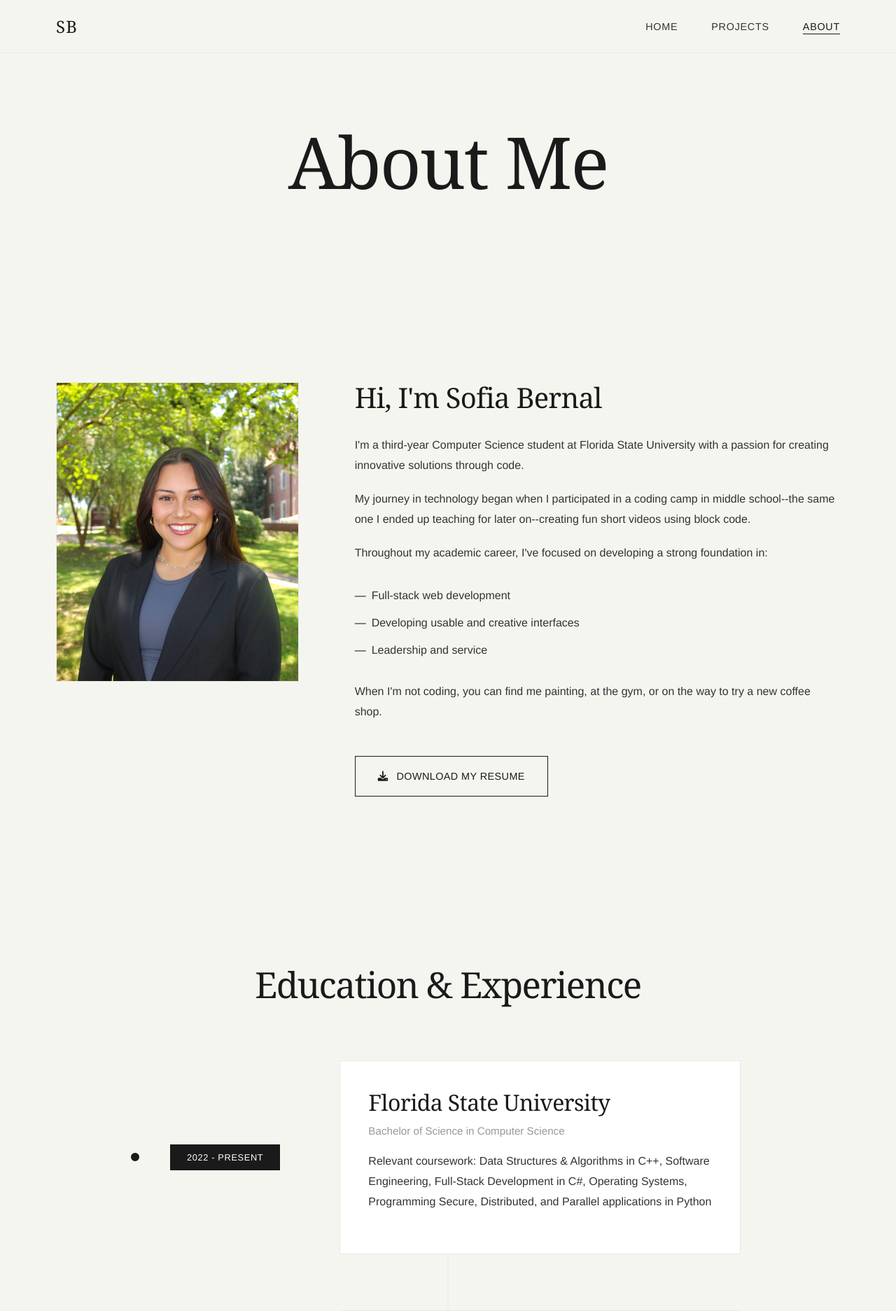
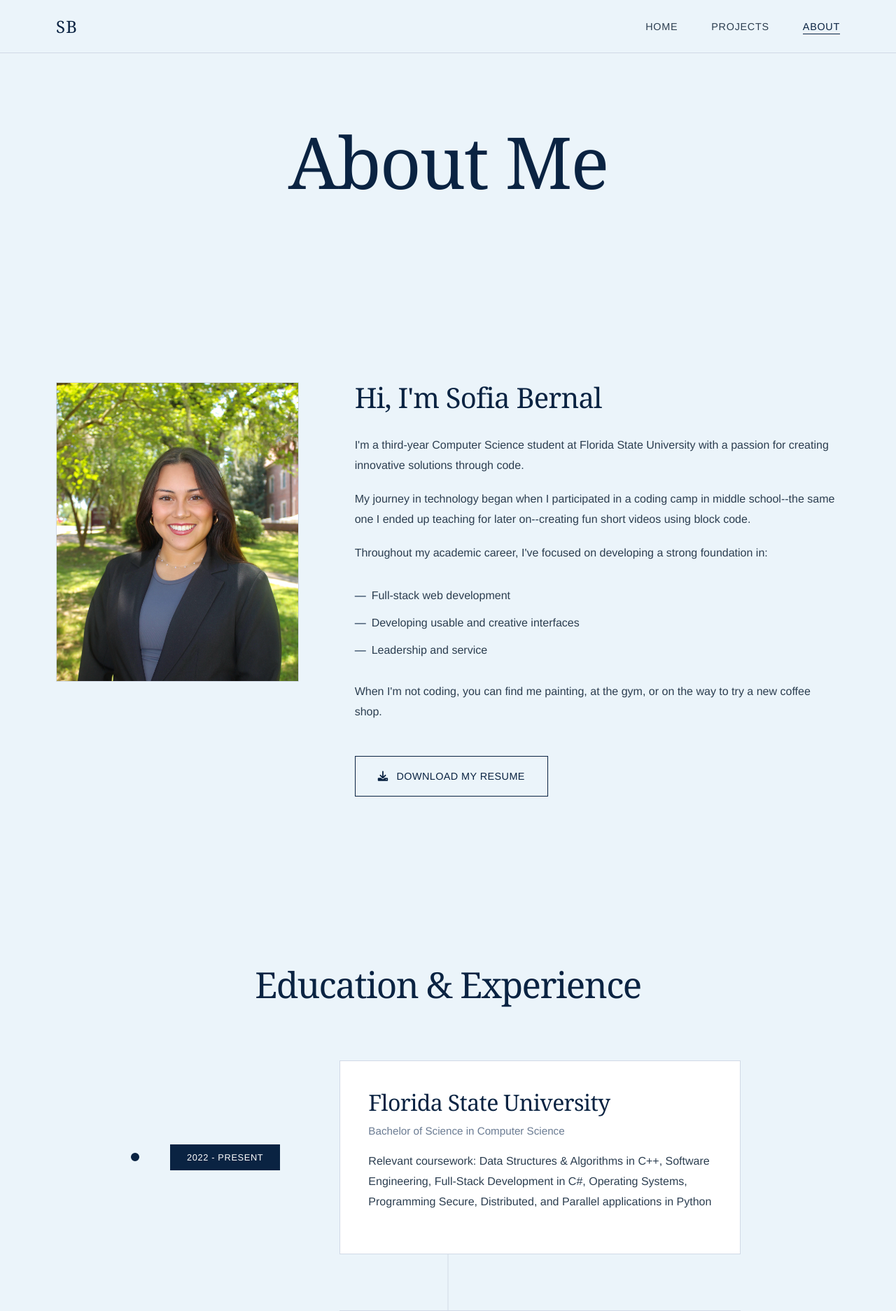
Before and after one commit to sofiabernal5/Personal-Portfolio, a Flask app: page /about in a window 1280 px wide. Shown: the top 1873 px of the page at 70% size. Run offline with Flask 3, Linux system fonts and the light colour scheme; some web fonts are replaced.

Commit message:
Update portfolio color palette and add timeline hover effects

```diff
--- a/static/styles.css
+++ b/static/styles.css
@@ -3,13 +3,13 @@
 @import url('https://fonts.cdnfonts.com/css/helios-ext');
 
 :root {
-    --off-white: #F5F5F0;
+    --off-white: #EBF4FA; /* Light Blue */
     --pure-white: #FFFFFF;
-    --light-gray: #E8E8E8;
-    --medium-gray: #999999;
-    --dark-gray: #333333;
-    --charcoal: #1A1A1A;
-    --accent-sage: #8B9B88;
+    --light-gray: #D1D9E6; /* Cool Gray */
+    --medium-gray: #6B7C93; /* Slate Blue-Gray */
+    --dark-gray: #2C3E50; /* Dark Slate */
+    --charcoal: #0A2342; /* Navy Blue */
+    --accent-sage: #8B9B88; /* Kept as accent but might clash, maybe muted teal? */
     --accent-terracotta: #D4876F;
     --accent-cream: #F2E9DC;
 
@@ -588,6 +588,13 @@ footer .container {
     padding: 40px;
     border: 1px solid var(--light-gray);
     margin: 0 32px;
+    transition: transform 0.3s ease, box-shadow 0.3s ease;
+}
+
+.timeline-content:hover {
+    transform: scale(1.03);
+    box-shadow: 0 10px 25px rgba(10, 35, 66, 0.15);
+    border-color: var(--charcoal);
 }
 
 .timeline-content h3 {
```
